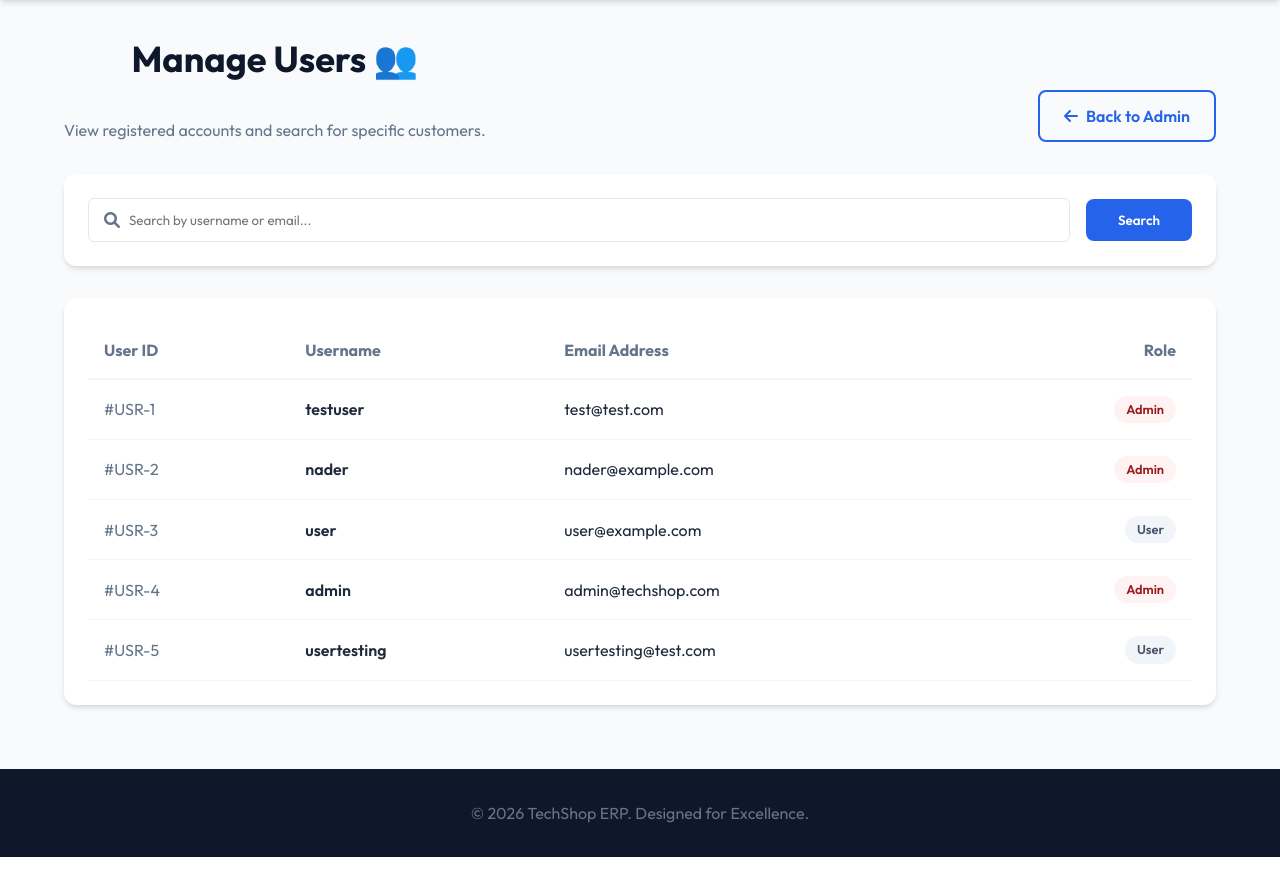
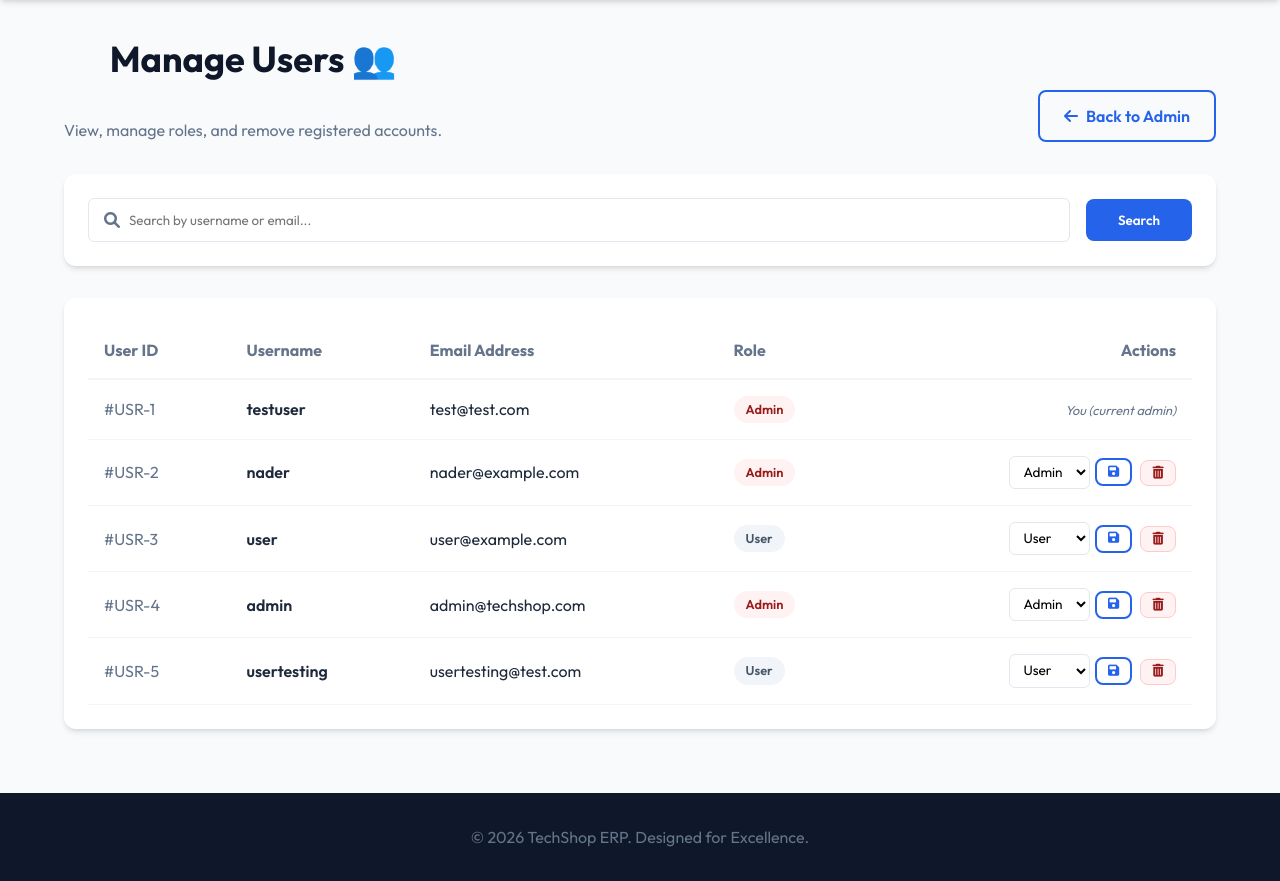
Before and after one commit to Naderuni-CS/TECH-SHOP, a Flask app: page /admin-users in a window 1280 px wide. Shown: the part 68-949 px from the top of the page. Before the commit the page ends 925 px from the top, so only its background shows below. Run offline with Flask 2, Linux system fonts and the light colour scheme; a user stored in the database is signed in; data comes from the database, SQL or seed files in the repository; both versions use the stored data as it was after the commit.

Commit message:
Add admin: delete user and change role features

```diff
--- a/app.py
+++ b/app.py
@@ -318,6 +318,48 @@ def admin_users():
     return render_template("admin_users.html", users=users, search_query=search_query)
 
 
+@app.route("/admin/delete-user/<int:id>", methods=["POST"])
+def delete_user(id):
+    if session.get("role") != "admin":
+        return redirect(url_for("web_login"))
+
+    # Prevent admin from deleting their own account
+    if session.get("user_id") == id:
+        flash("You cannot delete your own account.", "error")
+        return redirect(url_for("admin_users"))
+
+    db = get_db()
+    db.execute("DELETE FROM users WHERE id=?", (id,))
+    db.commit()
+    flash("User removed successfully.", "success")
+    return redirect(url_for("admin_users"))
+
+
+@app.route("/admin/change-role/<int:id>", methods=["POST"])
+def change_role(id):
+    if session.get("role") != "admin":
+        return redirect(url_for("web_login"))
+
+    # Prevent admin from changing their own role
+    if session.get("user_id") == id:
+        flash("You cannot change your own role.", "error")
+        return redirect(url_for("admin_users"))
+
+    new_role = request.form.get("role")
+    db = get_db()
+
+    # Get role_id from role name
+    role_row = db.execute("SELECT id FROM roles WHERE name=?", (new_role,)).fetchone()
+    if not role_row:
+        flash("Invalid role selected.", "error")
+        return redirect(url_for("admin_users"))
+
+    db.execute("UPDATE users SET role_id=? WHERE id=?", (role_row["id"], id))
+    db.commit()
+    flash(f"User role updated to '{new_role}' successfully.", "success")
+    return redirect(url_for("admin_users"))
+
+
 @app.route("/logout")
 def logout():
     session.clear()
--- a/templates/admin_users.html
+++ b/templates/admin_users.html
@@ -6,7 +6,7 @@
 <div style="display: flex; justify-content: space-between; align-items: flex-end; margin-bottom: 2rem;">
     <div>
         <h1>Manage Users 👥</h1>
-        <p style="color: var(--text-muted);">View registered accounts and search for specific customers.</p>
+        <p style="color: var(--text-muted);">View, manage roles, and remove registered accounts.</p>
     </div>
     <a href="/admin" class="btn btn-outline">
         <i class="fas fa-arrow-left"></i> Back to Admin
@@ -36,7 +36,8 @@
                 <th>User ID</th>
                 <th>Username</th>
                 <th>Email Address</th>
-                <th style="text-align: right;">Role</th>
+                <th>Role</th>
+                <th style="text-align: right;">Actions</th>
             </tr>
         </thead>
         <tbody>
@@ -45,13 +46,40 @@
                 <td style="color: var(--text-muted);">#USR-{{ user.id }}</td>
                 <td style="font-weight: 600;">{{ user.username }}</td>
                 <td>{{ user.email }}</td>
-                <td style="text-align: right;">
+                <td>
                     {% set is_admin = user.role == 'admin' %}
                     {% set role_bg = '#fef2f2' if is_admin else '#f1f5f9' %}
                     {% set role_color = '#991b1b' if is_admin else '#475569' %}
                     <span style="display: inline-block; background: {{ role_bg }}; color: {{ role_color }}; padding: 4px 12px; border-radius: 20px; font-size: 0.8rem; font-weight: 600;">
                         {{ user.role | title }}
                     </span>
+                </td>
+                <td style="text-align: right;">
+                    {% if session.get('user_id') != user.id %}
+                    <div style="display: flex; gap: 0.5rem; justify-content: flex-end; align-items: center; flex-wrap: wrap;">
+
+                        <!-- Change Role Form -->
+                        <form action="/admin/change-role/{{ user.id }}" method="POST" style="display: flex; gap: 0.3rem; align-items: center;">
+                            <select name="role" style="padding: 0.35rem 0.6rem; border: 1px solid #e2e8f0; border-radius: 6px; font-size: 0.85rem; font-family: inherit; background: white; cursor: pointer;">
+                                <option value="user" {% if user.role == 'user' %}selected{% endif %}>User</option>
+                                <option value="admin" {% if user.role == 'admin' %}selected{% endif %}>Admin</option>
+                            </select>
+                            <button type="submit" class="btn btn-outline" style="padding: 0.35rem 0.7rem; font-size: 0.8rem; color: var(--primary-color);" title="Save Role">
+                                <i class="fas fa-save"></i>
+                            </button>
+                        </form>
+
+                        <!-- Delete User Form -->
+                        <form action="/admin/delete-user/{{ user.id }}" method="POST" onsubmit="return confirm('Are you sure you want to permanently delete {{ user.username }}?')">
+                            <button type="submit" class="btn btn-danger" style="padding: 0.35rem 0.7rem; font-size: 0.8rem; background: #fef2f2; color: #991b1b; border: 1px solid #fecaca;" title="Delete User">
+                                <i class="fas fa-trash-alt"></i>
+                            </button>
+                        </form>
+
+                    </div>
+                    {% else %}
+                    <span style="font-size: 0.8rem; color: var(--text-muted); font-style: italic;">You (current admin)</span>
+                    {% endif %}
                 </td>
             </tr>
             {% endfor %}
```
Also changed, not shown: database.db.
